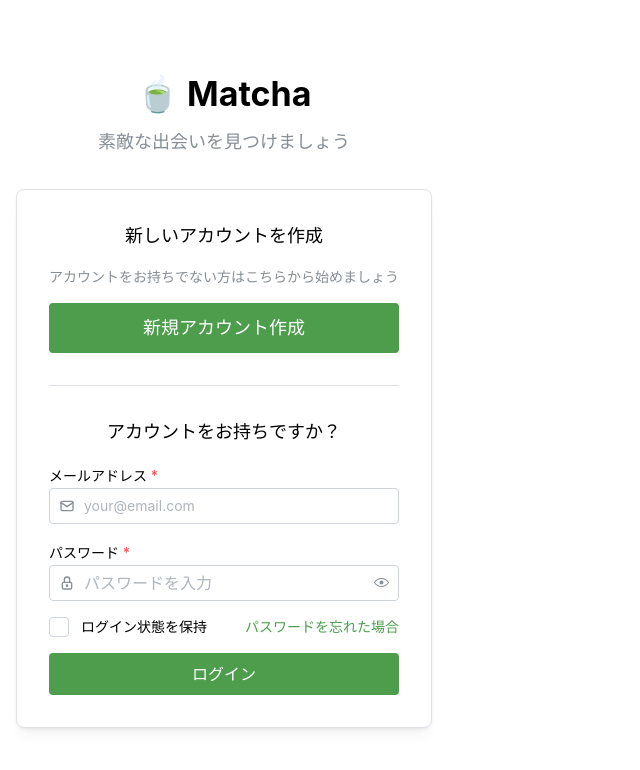
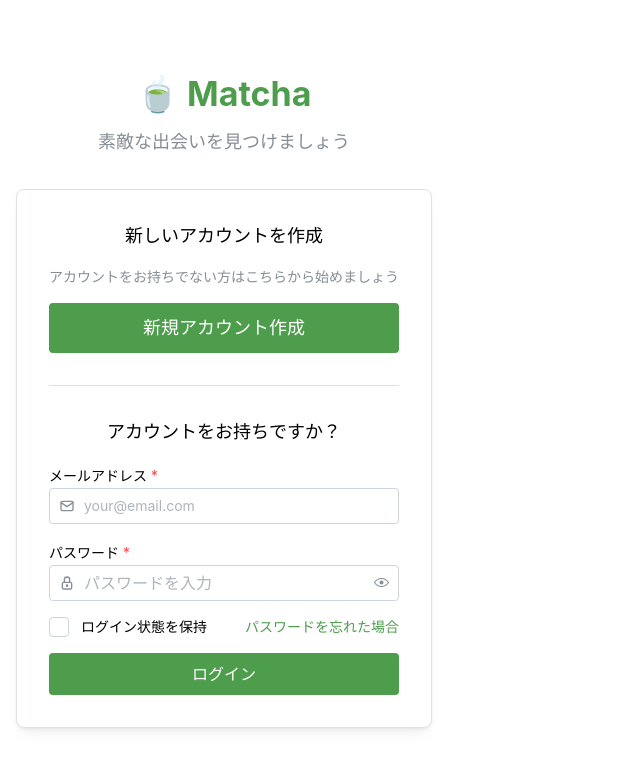
Before and after one commit to laddaL47/42-matcha, a React (Vite) app in the folder frontend/: page /authn in a window 1280 px wide. Shown: the top 770 px of the page, without its empty margins (0-640 px from the left). Built offline with nearby package versions, Linux system fonts and the light colour scheme.

Commit message:
feat: enhance Authn page title with clickable navigation and updated styling

```diff
--- a/frontend/src/pages/Authn/index.tsx
+++ b/frontend/src/pages/Authn/index.tsx
@@ -55,7 +55,13 @@
     <Container size="sm" py="xl">
       <Stack gap="xl">
         <div style={{ textAlign: "center" }}>
-          <Title order={1} mb="sm">
+          <Title
+            order={1}
+            c="green"
+            mb="sm"
+            style={{ cursor: "pointer" }}
+            onClick={() => navigate("/")}
+          >
             🍵 Matcha
           </Title>
           <Text c="dimmed" size="lg">
```
